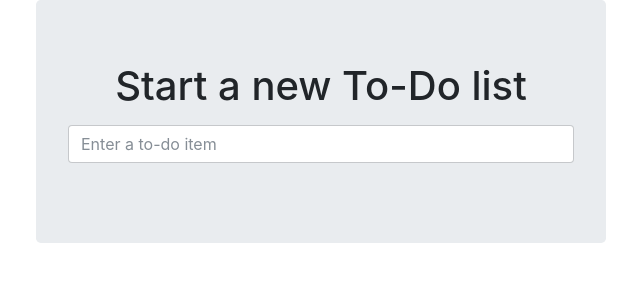
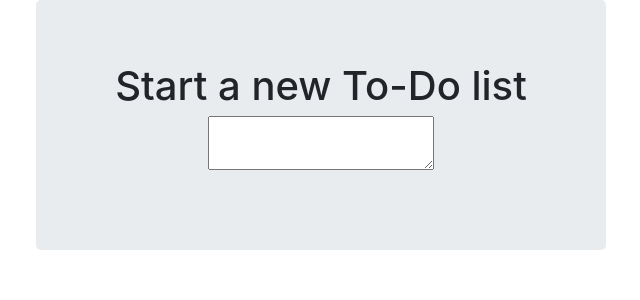
Before and after one commit to tobiaszgithub/goat, a Django app: template lists/templates/home.html in a window 1280 px wide. Shown: the top 300 px of the page, without its empty margins (319-959 px from the left). Run offline with Django 3.2, Linux system fonts and the light colour scheme; the template is opened without the code that fills it, so the values that code supplies are empty, except form fields; tables that the repository leaves empty hold one stand-in row (values such as "Sample post"); form fields are guessed from the names that the template uses; some libraries are stand-ins or nearby versions.

Commit message:
use new form in home_page, simplify tests. NB breaks stuff

```diff
--- a/lists/templates/base.html
+++ b/lists/templates/base.html
@@ -16,15 +16,7 @@
 				<h1>{% block header_text %}{% endblock %}</h1>
 				<form method="POST" action="{% block form_action %}{% endblock %}" novalidate>
 
-					<input name="item_text" id="id_new_item"
-					{% if error %}
-						class="form-control is-invalid"
-					{% else %}
-						class="form-control"
-					{% endif %}
-
-
-						placeholder="Enter a to-do item" required />
+					{{ form.text }}
 					{% if error %}
 						<div class="invalid-feedback">
 							{{ error }}
--- a/lists/views.py
+++ b/lists/views.py
@@ -2,10 +2,11 @@ from django.shortcuts import render, redirect
 from django.http.response import HttpResponse
 from lists.models import Item, List
 from django.core.exceptions import ValidationError
+from lists.forms import ItemForm
 # Create your views here.
 
 def home_page(request):
-    return render(request,'home.html')
+    return render(request,'home.html', {'form': ItemForm()})
 
 def view_list(request, list_id):
     list_ = List.objects.get(id=list_id)
```
Also changed, not shown: lists/tests/test_views.py (+4 -0 lines).
